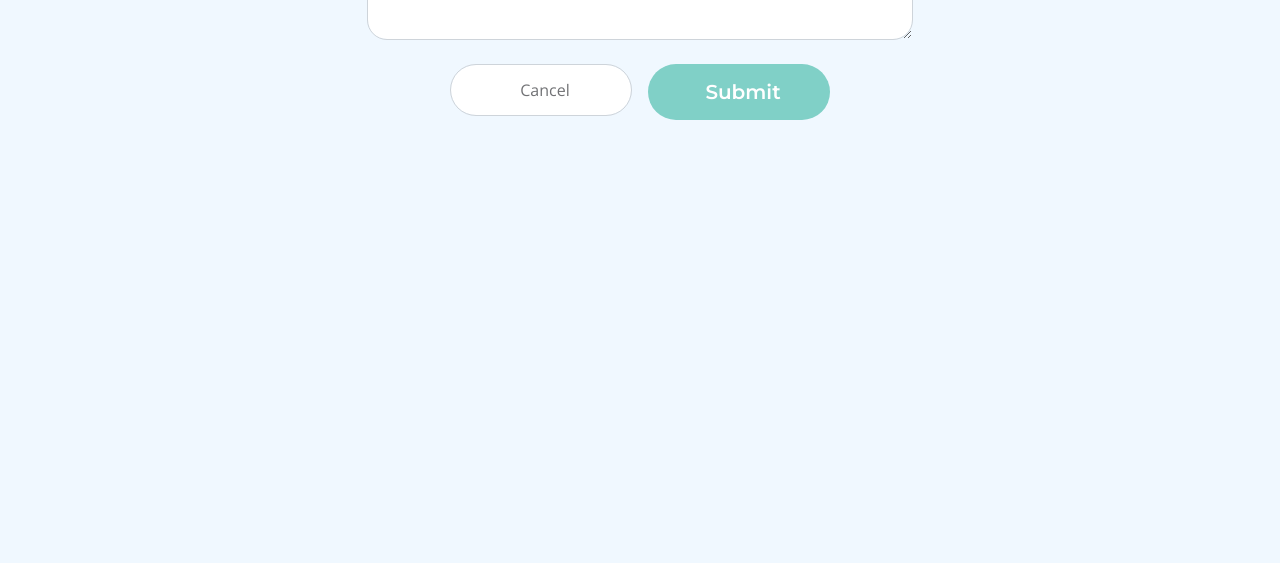
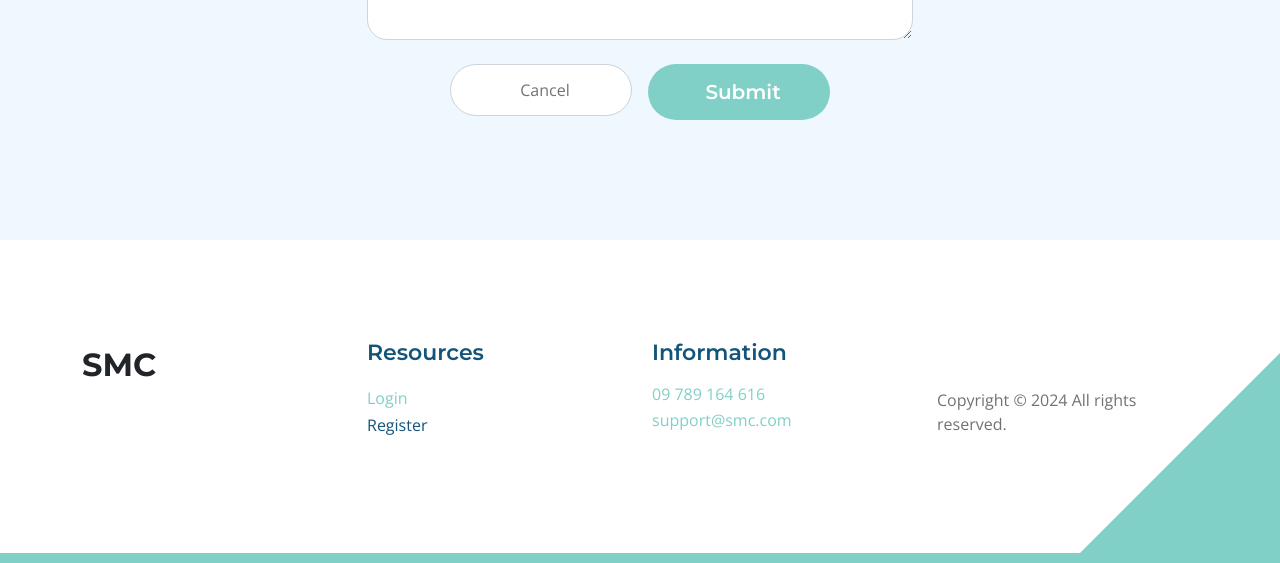
Before and after one commit to MyatSuMon253/social_media_campaigns, a PHP site: page /sign-up.php in a window 1280 px wide. Shown: the part 690-1253 px from the top of the page. Before the commit the page ends 810 px from the top, so only its background shows below. Run offline with PHP 8.4, Linux system fonts and the light colour scheme.

Commit message:
feat: add footer for login and register

```diff
--- a/index.php
+++ b/index.php
@@ -520,4 +520,5 @@
     </footer>
 
 </body>
+
 </html>
--- a/setup.php
+++ b/setup.php
@@ -7,7 +7,7 @@ if (mysqli_connect_error()) {
 $query = "CREATE DATABASE IF NOT EXISTS SMC; USE SMC;";
 
 $query .= "CREATE TABLE IF NOT EXISTS customer(
-    customer_id int(1) auto_increment primary key, " . "
+    customer_id int(5) auto_increment primary key, " . "
     customer_name varchar(30) not null,
     email char(50) not null unique, " . "
     password char(150) not null,
@@ -15,7 +15,7 @@ $query .= "CREATE TABLE IF NOT EXISTS customer(
     phone varchar(30) not null);";
 
 $query .= "CREATE TABLE IF NOT EXISTS admin(
-    admin_id int(5) primary key, " . "
+    admin_id int(5) auto_increment primary key, " . "
     admin_name varchar(30) not null,
     email char(50) not null unique, " . "
     password char(150) not null,
--- a/sign-up.php
+++ b/sign-up.php
@@ -165,6 +165,55 @@
         </section>
 
     </main>
+
+    <footer class="site-footer section-padding">
+        <div class="container">
+            <div class="row">
+
+                <div class="col-lg-3 col-12 mb-4 pb-2">
+                    <a class="navbar-brand mb-2" href="index.php">
+                        <span>SMC</span>
+                    </a>
+                </div>
+
+                <div class="col-lg-3 col-md-4 col-6">
+                    <h6 class="site-footer-title mb-3">Resources</h6>
+
+                    <ul class="site-footer-links">
+
+                        <li class="site-footer-link-item">
+                            <a href="index.php" class="site-footer-link">Login</a>
+                        </li>
+
+                        <li class="site-footer-link-item">
+                            <a href="about-us.php" class="site-footer-link active-footer">Register</a>
+                        </li>
+                    </ul>
+                </div>
+
+                <div class="col-lg-3 col-md-4 col-6 mb-4 mb-lg-0">
+                    <h6 class="site-footer-title mb-3">Information</h6>
+                    <p class="text-white d-flex mb-1">
+                        <a href="tel:09 789 164 616" class="site-footer-link">
+                            09 789 164 616
+                        </a>
+                    </p>
+                    <p class="text-white d-flex">
+                        <a href="mailto:support@smc.com" class="site-footer-link">
+                            support@smc.com
+                        </a>
+                    </p>
+                </div>
+
+                <div class="col-lg-3 col-md-4 col-12 mt-4 mt-lg-0 ms-auto">
+
+                    <p class="copyright-text mt-lg-5 mt-4">Copyright © 2024 All rights reserved.
+                    </p>
+                </div>
+            </div>
+        </div>
+    </footer>
+
 </body>
 
 </html>
```
Also changed, not shown: sign-in.php (+49 -1 lines).
